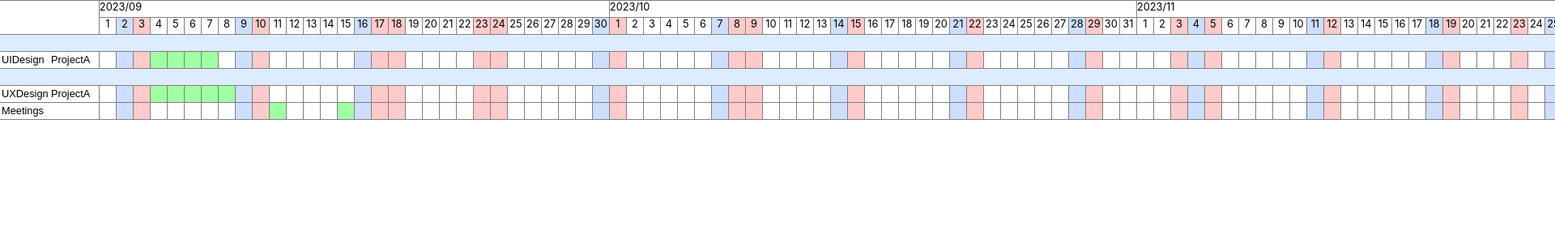
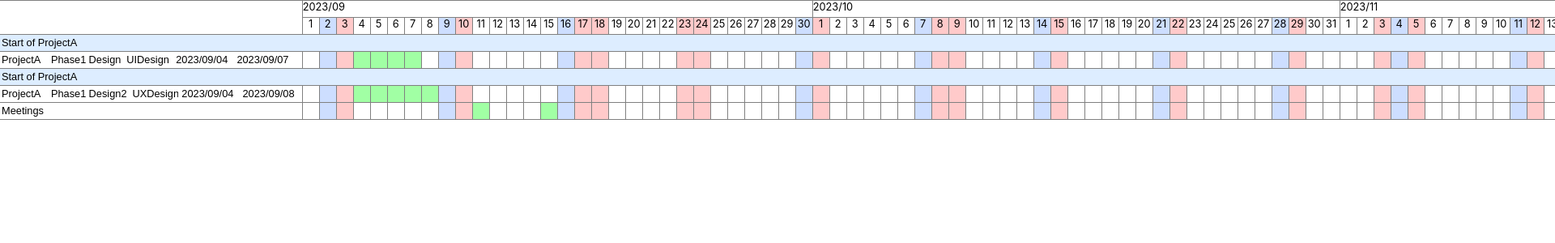
Before and after one commit to kloir-z/myganttapp, a React (Create React App) app: page / in a window 1280 px wide. Shown: the top 300 px of the page at 81% size, 1920 px wide, since content can reach past the window. Built offline with nearby package versions, Linux system fonts and the light colour scheme.

Commit message:
modified:   src/components/WBSInfo.tsx

```diff
--- a/src/components/WBSInfo.tsx
+++ b/src/components/WBSInfo.tsx
@@ -32,22 +32,46 @@ const WBSInfo: React.FC<WBSInfoProps> = ({ data, setData }) => {
           return (
             <Row key={index}>
               <InputBox
-                value={entry.displayName}
-                onChange={(e) => updateField(index, 'displayName', e.target.value)}
-                inputSize={entry.displayName.length}
-              />
-              <InputBox
                 value={entry.majorCategory}
                 onChange={(e) => updateField(index, 'majorCategory', e.target.value)}
                 inputSize={entry.majorCategory.length}
               />
-              {/* Add more fields similarly */}
+              <InputBox
+                value={entry.middleCategory}
+                onChange={(e) => updateField(index, 'middleCategory', e.target.value)}
+                inputSize={entry.middleCategory.length}
+              />
+              <InputBox
+                value={entry.subCategory}
+                onChange={(e) => updateField(index, 'subCategory', e.target.value)}
+                inputSize={entry.subCategory.length}
+              />
+              <InputBox
+                value={entry.task}
+                onChange={(e) => updateField(index, 'task', e.target.value)}
+                inputSize={entry.task.length}
+              />
+              <InputBox
+                value={entry.plannedStartDate}
+                onChange={(e) => updateField(index, 'plannedStartDate', e.target.value)}
+                inputSize={entry.plannedStartDate.length}
+              />
+              <InputBox
+                value={entry.plannedEndDate}
+                onChange={(e) => updateField(index, 'plannedEndDate', e.target.value)}
+                inputSize={entry.plannedEndDate.length}
+              />
             </Row>
           );
         } else if (entry.rowType === 'Separator') {
           return (
             <Row key={index} style={{ backgroundColor: '#ddedff' }}>
-              {/* Separatorの詳細な内容をこちらに記述 */}
+              <InputBox
+                style={{background: 'transparent'}}
+                value={entry.displayName}
+                onChange={(e) => updateField(index, 'displayName', e.target.value)}
+                inputSize={entry.displayName.length}
+              />
             </Row>
           );
         } else if (entry.rowType === 'Event') {
```
Also changed, not shown: src/App.css (deleted, +0 -38 lines).
